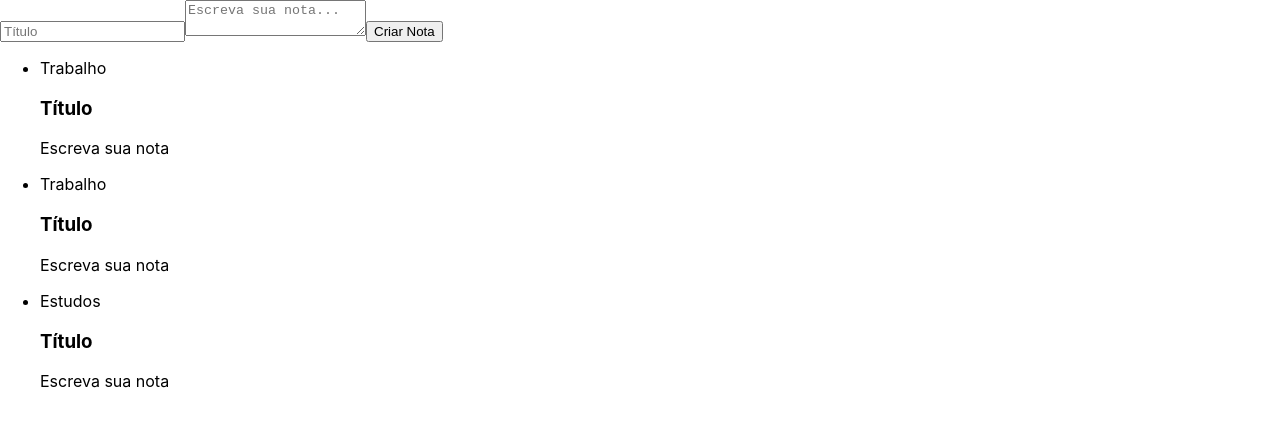
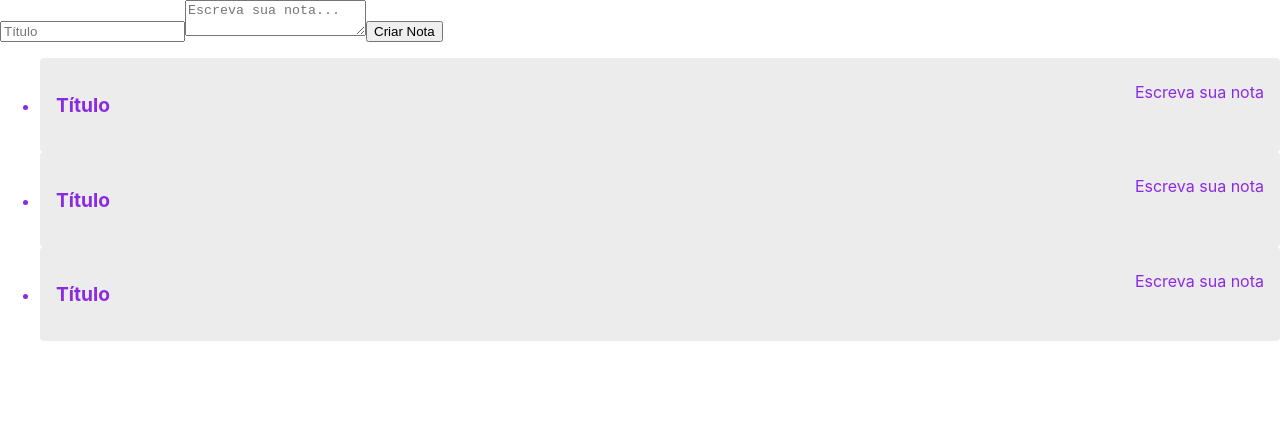
Before and after one commit to rxaviersantos/app-notas, a React (Create React App) app: page / in a window 1280 px wide. Shown: the top 426 px of the page. Built offline with nearby package versions, Linux system fonts and the light colour scheme.

Commit message:
integrando css dentro da aplicação

```diff
--- /dev/null
+++ b/src/App.css
@@ -0,0 +1,11 @@
+.conteudo {
+    display: flex;
+}
+
+:root {
+    --primaria: #58a4b0;
+    --secundaria: #373f51;
+    --secundaria-ativa: #cccccc;
+    --fundo: #ffffff;
+    --fundo-detalhes: #ececec;
+}
--- a/src/App.js
+++ b/src/App.js
@@ -1,7 +1,7 @@
 import React, { Component } from "react";
 import FormularioCadastro  from "./components/FormularioCadastro";
-import ListaDenotas from "./components/ListaDeNotas";
-
+import ListaDenotas from "./components/ListaDeNotas/ListaDeNotas";
+import "./App.css"
 class App extends Component{
   render(){
     return (
--- a/src/components/CardNota.jsx
+++ /dev/null
@@ -1,16 +0,0 @@
-import React, { Component } from 'react';
-
-class CardNota extends Component {
-    render() {
-        return (
-            <section>
-            <header>
-              <h3>Título</h3>
-            </header>
-            <p>Escreva sua nota</p>
-          </section>
-        );
-    }
-}
-
-export default CardNota;
--- /dev/null
+++ b/src/components/CardNota/CardNota.jsx
@@ -0,0 +1,17 @@
+import React, { Component } from 'react';
+import "./estilo.css"
+
+class CardNota extends Component {
+    render() {
+        return (
+            <section className='card-nota'>
+            <header className='card-nota_cabecalho'>
+              <h3 className='card-nota_titulo'>Título</h3>
+            </header>
+            <p className='card-nota_texto'>Escreva sua nota</p>
+          </section>
+        );
+    }
+}
+
+export default CardNota;
--- /dev/null
+++ b/src/components/CardNota/estilo.css
@@ -0,0 +1,26 @@
+.card-nota {
+    display: flex;
+    align-items: flex-start;
+    justify-content: space-between;
+    background-color: var(--fundo-detalhes);
+    border-radius: 4px;
+    flex-wrap: wrap;
+    box-shadow: 0 0 4px rgba(0, 0, 0, 0, 3);
+    padding: 16px;
+}
+.card-nota_cabecalho {
+    font-size: 1,1em;
+    display: flex;
+    justify-content: space-between;
+    align-items: center;
+}
+
+.card-nota_texto {
+    margin-top: 8px;
+    font-size: 1em;
+}
+
+.card-nota_titulo {
+    font-size: 1.2em;
+    margin-right: 12px;
+}
--- a/src/components/ListaDeNotas.jsx
+++ /dev/null
@@ -1,23 +0,0 @@
-import React, { Component } from "react";
-import CardNota from "./CardNota";
-
-class ListaDenotas extends Component {
-
-    render(){
-        return(
-            <ul>
-              {Array.of("Trabalho", "Trabalho", "Estudos").map((categoria) => {
-                return (
-            <li>
-              <div>{categoria}</div>
-              <CardNota/>
-            </li>
-                )
-              })}
-          </ul>
-        );
-    }
-
-}
-
-export default ListaDenotas;
--- /dev/null
+++ b/src/components/ListaDeNotas/ListaDeNotas.jsx
@@ -0,0 +1,24 @@
+import React, { Component } from "react";
+import CardNota from "../CardNota/CardNota";
+import "./estilo.css"
+
+class ListaDeNotas extends Component {
+
+    render(){
+        return(
+            <ul className="lista-notas">
+              {Array.of("Trabalho", "Trabalho", "Estudos").map((index) => {
+                return (
+            <li className="lista-notas_item" key={index}>
+
+              <CardNota/>
+            </li>
+                )
+              })}
+          </ul>
+        );
+    }
+
+}
+
+export default ListaDeNotas;
--- /dev/null
+++ b/src/components/ListaDeNotas/estilo.css
@@ -0,0 +1,4 @@
+.lista-notas{
+    color: blueviolet;
+
+}
```
